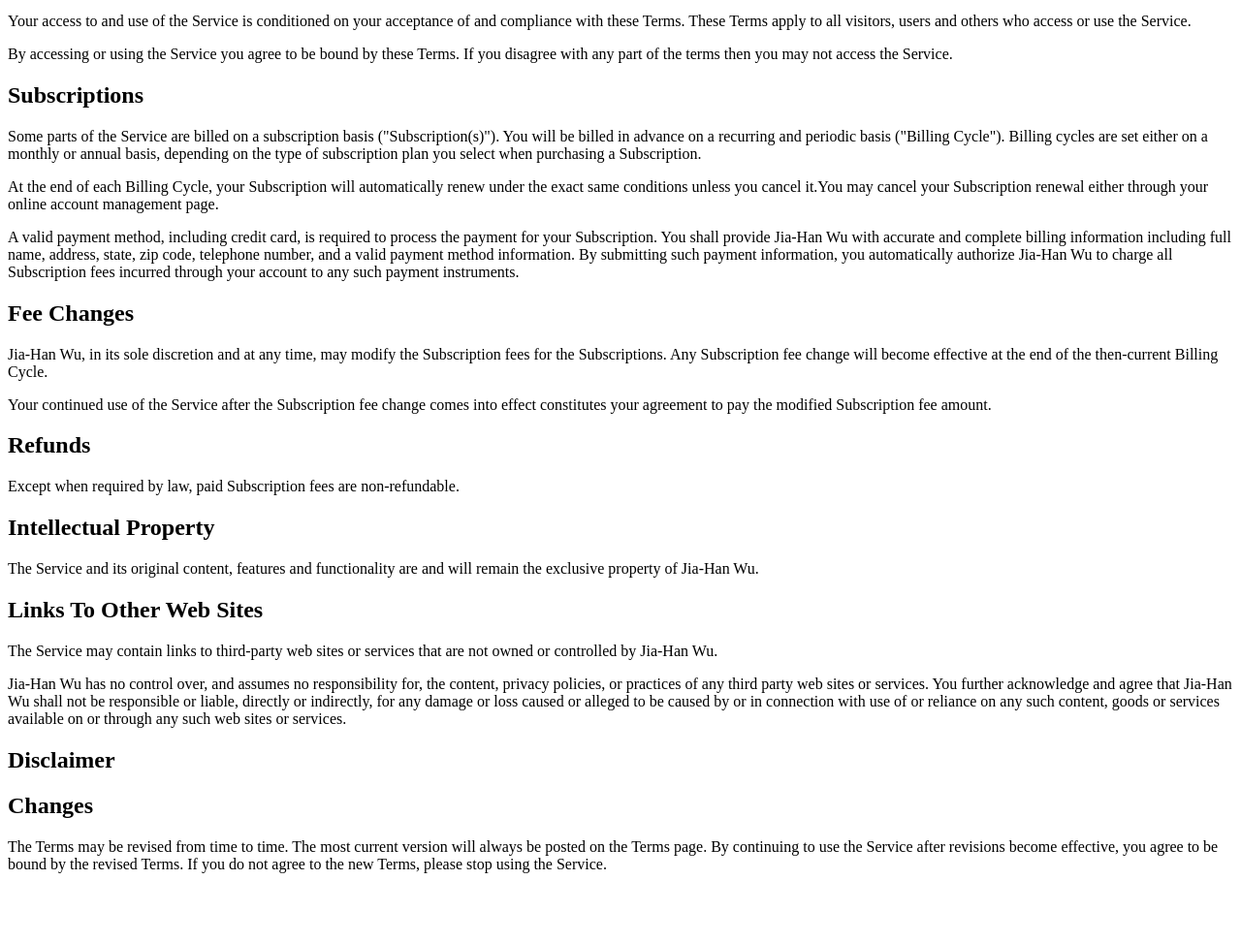
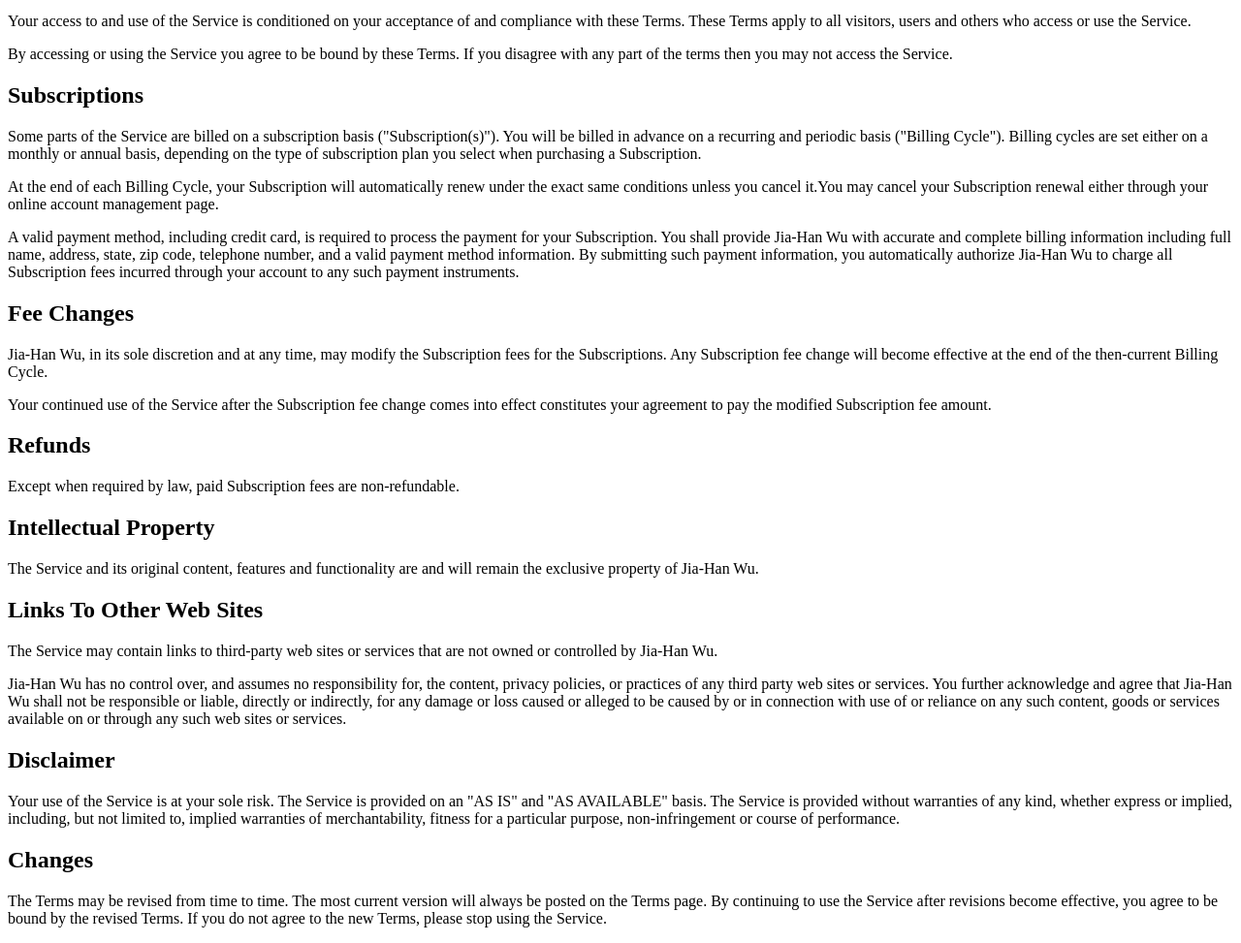
Before and after one commit to jiahanwu/jiahanwu.github.io, a plain HTML site: page account-book/terms-of-service.html in a window 1280 px wide. Shown: the part 101-1074 px from the top of the page at 97% size. Before the commit the page ends 1018 px from the top, so only its background shows below. Drawn offline with Linux system fonts and the light colour scheme.

Commit message:
Update terms-of-service.html

```diff
--- a/account-book/terms-of-service.html
+++ b/account-book/terms-of-service.html
@@ -24,7 +24,7 @@
         <p>The Service may contain links to third-party web sites or services that are not owned or controlled by Jia-Han Wu.</p>
         <p>Jia-Han Wu has no control over, and assumes no responsibility for, the content, privacy policies, or practices of any third party web sites or services. You further acknowledge and agree that Jia-Han Wu shall not be responsible or liable, directly or indirectly, for any damage or loss caused or alleged to be caused by or in connection with use of or reliance on any such content, goods or services available on or through any such web sites or services.</p>
         <h2>Disclaimer</h2>
-        <p><Your use of the Service is at your sole risk. The Service is provided on an "AS IS" and "AS AVAILABLE" basis. The Service is provided without warranties of any kind, whether express or implied, including, but not limited to, implied warranties of merchantability, fitness for a particular purpose, non-infringement or course of performance./p>
+        <p>Your use of the Service is at your sole risk. The Service is provided on an "AS IS" and "AS AVAILABLE" basis. The Service is provided without warranties of any kind, whether express or implied, including, but not limited to, implied warranties of merchantability, fitness for a particular purpose, non-infringement or course of performance.</p>
         <h2>Changes</h2>
         <p>The Terms may be revised from time to time. The most current version will always be posted on the Terms page. By continuing to use the Service after revisions become effective, you agree to be bound by the revised Terms. If you do not agree to the new Terms, please stop using the Service.</p>
     </body>
```
